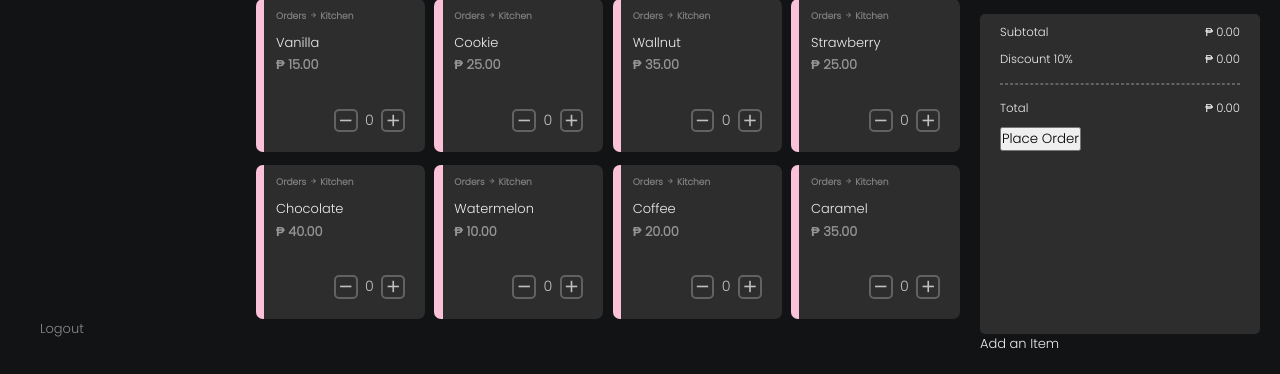
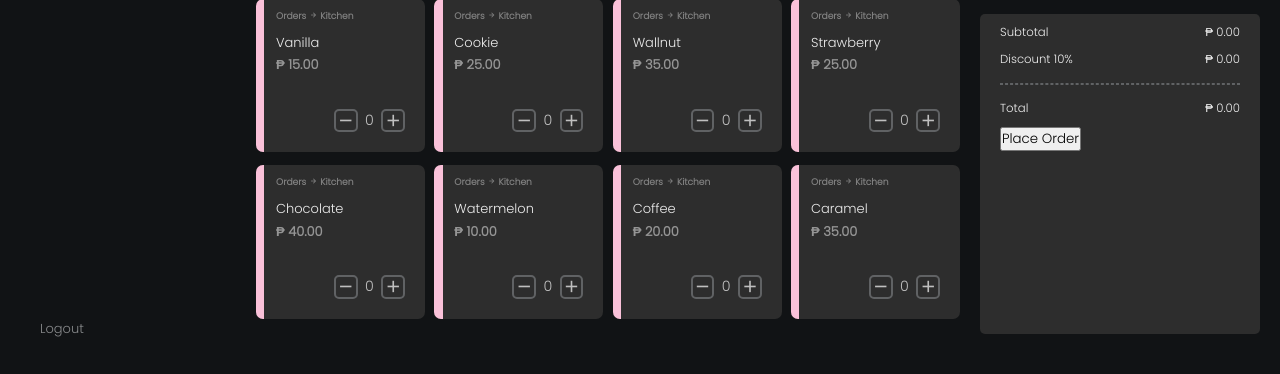
Before and after one commit to JhonLaden/ice-cream-repo, a PHP site: page /menu/menu.php in a window 1280 px wide. Shown: the part 426-800 px from the top of the page. Run offline with PHP 8.4, Linux system fonts and the light colour scheme.

Commit message:
remove add item
remove add item temporarily

```diff
--- a/menu/menu.php
+++ b/menu/menu.php
@@ -160,11 +160,11 @@
                         <button><span>Place Order</span></button>
                     </div>
                 </div>
-                <div class="total-empty">
+                <!-- <div class="total-empty">
                     <div class="text">
                         <p>Add an Item</p>
                     </div>
-                </div>
+                </div> -->
 
             </div>
         </div>
```
